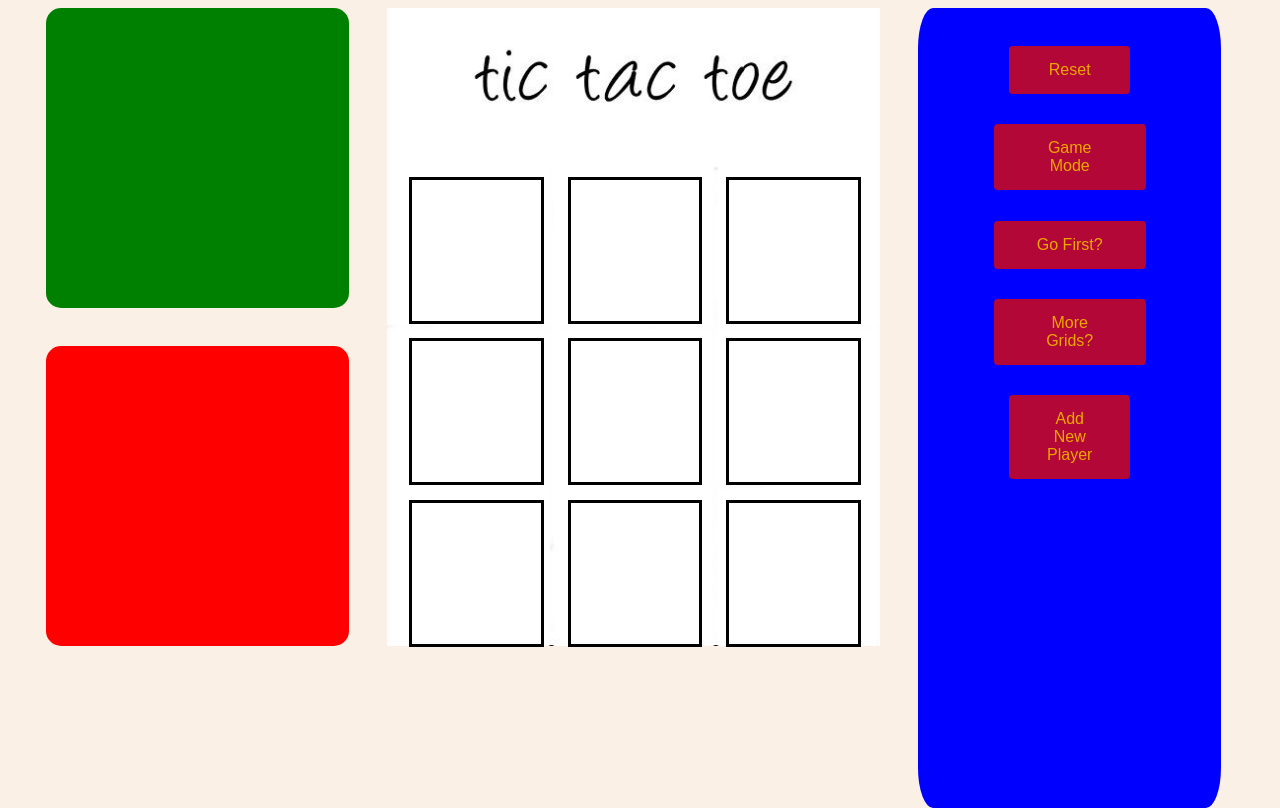
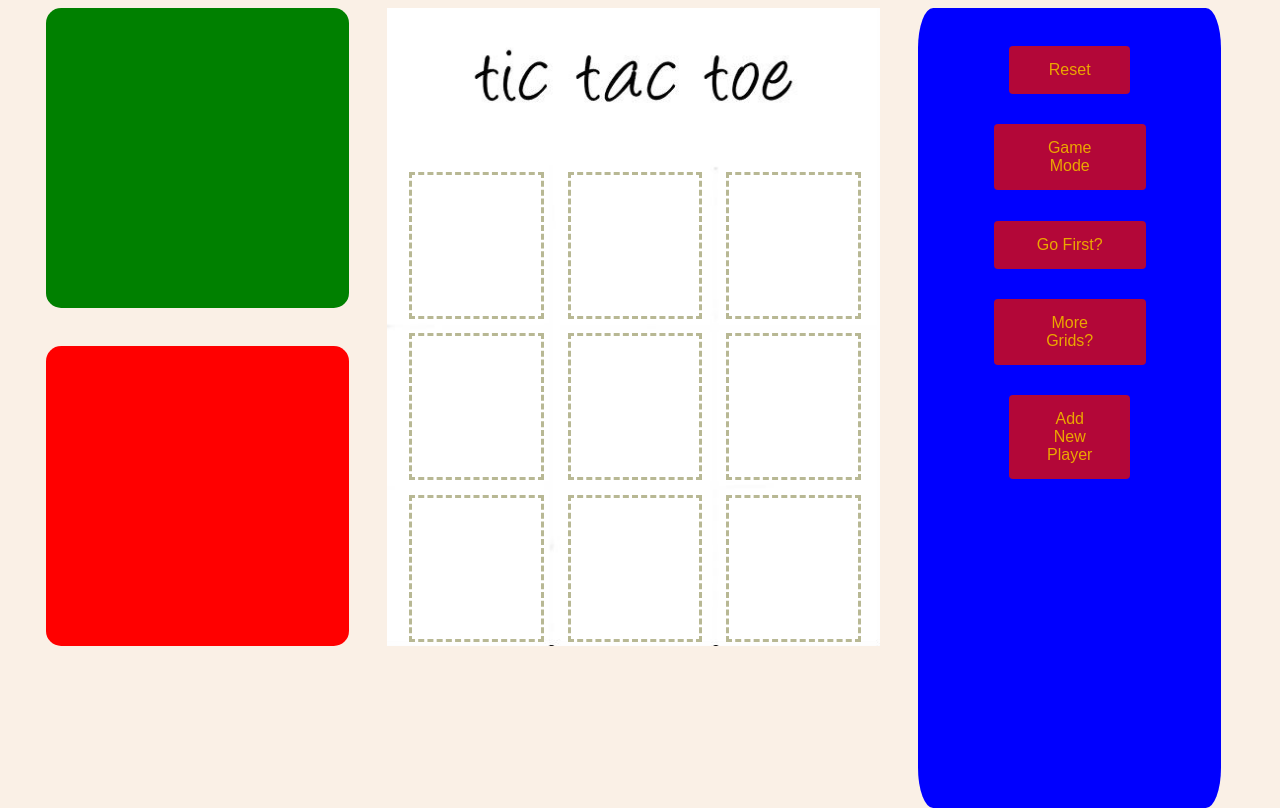
Before and after one commit to XRayV5/DemoField, a plain HTML site: page TikTakToe/index.html in a window 1280 px wide. Drawn offline with Linux system fonts and the light colour scheme.

Commit message:
last change

```diff
--- a/TikTakToe/css/style.css
+++ b/TikTakToe/css/style.css
@@ -77,7 +77,7 @@ body{
 }
 
 .grdgrp{
-  margin-top: 20%;
+  margin-top: 19%;
   width:100%;
   height:70%;
 }
@@ -87,8 +87,9 @@ body{
   width:28%;
   height:30%;
   float:left;
-  border-style: solid;
-  border-width: 1%;
+  border-style: dashed;
+  border-color: #b8b894;
+  border-width: 0.5%;
   margin:2% 3% 1% 2%;
   //margin:auto;
   //background-color: plum;
```
